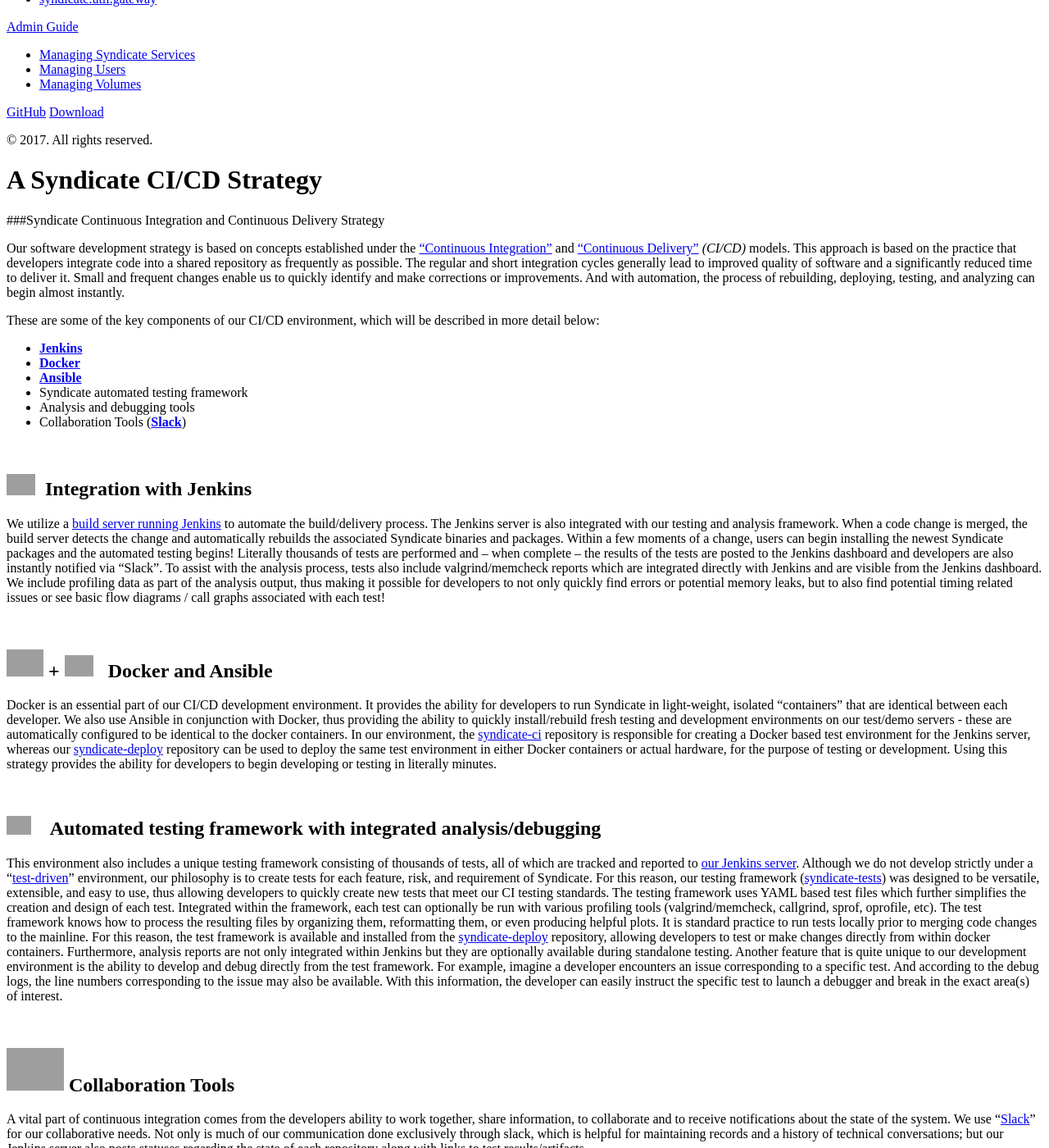
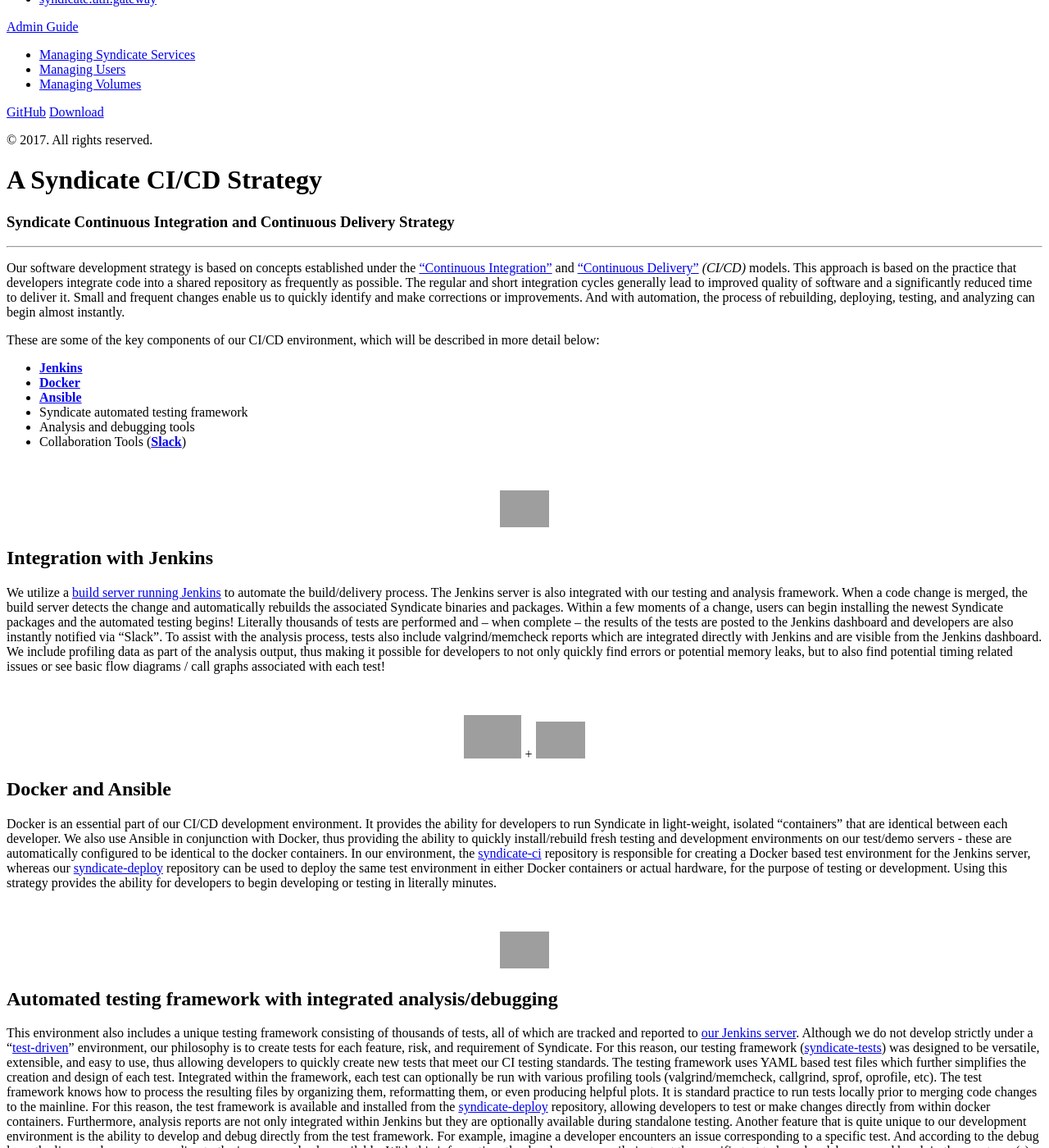
Before and after one commit to syndicate-storage/syndicate-storage.github.io, a Jekyll site: the page built from _developer/ci-cd.md, in a window 1280 px wide and 1400 px high, scrolled down 316 px. Shown: the whole window at 82% size. Built offline with Jekyll 4.4.1, drawn with Linux system fonts in a browser that asks for light colours; nearby versions of some CDN libraries; library files that are not in the unit come from our copies; some of the changed text lies outside the part shown; grey boxes are pictures that could not be loaded.

Commit message:
Adjusted CI-CD formatting

```diff
--- a/_developer/ci-cd.md
+++ b/_developer/ci-cd.md
@@ -3,9 +3,9 @@ layout: post
 title: A Syndicate CI/CD Strategy
 ---
 
-###Syndicate Continuous Integration and Continuous Delivery Strategy
+### Syndicate Continuous Integration and Continuous Delivery Strategy
 
-
+---
 Our software development strategy is based on concepts established under the [“Continuous Integration”](https://en.wikipedia.org/wiki/Continuous_integration) and [“Continuous Delivery”](https://en.wikipedia.org/wiki/Continuous_delivery) _(CI/CD)_ models.  This approach is based on the practice that developers integrate code into a shared repository as frequently as possible.  The regular and short integration cycles generally lead to improved quality of software and a significantly reduced time to deliver it.  Small and frequent changes enable us to quickly identify and make corrections or improvements.  And with automation, the process of rebuilding, deploying, testing, and analyzing can begin almost instantly.
 
 
@@ -20,33 +20,39 @@ These are some of the key components of our CI/CD environment, which will be des
 
 <br>
 
-## <img src="http://tanmaysarkar.com/wp-content/uploads/2015/03/jen.jpg" alt="DockerLogo" style="width: 35px;"/>&nbsp;&nbsp;Integration with Jenkins
+<div align="center"><img src="http://tanmaysarkar.com/wp-content/uploads/2015/03/jen.jpg" alt="DockerLogo" style="width: 60px;"/></div>
+
+## Integration with Jenkins
 
 We utilize a [build server running Jenkins](https://butler.opencloud.cs.arizona.edu/jenkins/job/syndicate-tests/) to automate the build/delivery process.  The Jenkins server is also integrated with our testing and analysis framework.  When a code change is merged, the build server detects the change and automatically rebuilds the associated Syndicate binaries and packages.  Within a few moments of a change, users can begin installing the newest Syndicate packages and the automated testing begins!  Literally thousands of tests are performed and – when complete – the results of the tests are posted to the Jenkins dashboard and developers are also instantly notified via “Slack”.  To assist with the analysis process, tests also include valgrind/memcheck reports which are integrated directly with Jenkins and are visible from the Jenkins dashboard.  We include profiling data as part of the analysis output, thus making it possible for developers to not only quickly find errors or potential memory leaks, but to also find potential timing related issues or see basic flow diagrams / call graphs associated with each test!
 
 <br>
 
-## <img src="https://www.docker.com/sites/default/files/moby_48%402x.png" alt="DockerLogo" style="width: 45px;"/> + <img src="https://encrypted-tbn0.gstatic.com/images?q=tbn:ANd9GcS4kbEocBYvX-orDbMBUtTKk9pMJcbZ0A4ojPUoLqOglGPAJH9_gQ" alt="DockerLogo" style="width: 35px;"/> &nbsp;&nbsp;Docker and Ansible
+<div align="center"><img src="https://www.docker.com/sites/default/files/moby_48%402x.png" alt="DockerLogo" style="width: 70px;"/> + <img src="https://encrypted-tbn0.gstatic.com/images?q=tbn:ANd9GcS4kbEocBYvX-orDbMBUtTKk9pMJcbZ0A4ojPUoLqOglGPAJH9_gQ" alt="DockerLogo" style="width: 60px;"/></div>
+
+## Docker and Ansible
 
 Docker is an essential part of our CI/CD development environment.  It provides the ability for developers to run Syndicate in light-weight, isolated “containers” that are identical between each developer.
 We also use Ansible in conjunction with Docker, thus providing the ability to quickly install/rebuild fresh testing and development environments on our test/demo servers - these are automatically configured to be identical to the docker containers.  In our environment, the [syndicate-ci](https://github.com/syndicate-storage/syndicate-ci) repository is responsible for creating a Docker based test environment for the Jenkins server, whereas our [syndicate-deploy](https://github.com/syndicate-storage/syndicate-deploy) repository can be used to deploy the same test environment in either Docker containers or actual hardware, for the purpose of testing or development.  Using this strategy provides the ability for developers to begin developing or testing in literally minutes.
 
 <br>
 
-## <img src="https://encrypted-tbn0.gstatic.com/images?q=tbn:ANd9GcSA9Q5l1U0U4pG4qH6ENqAI44Zjb94hpd0gDQk3U4KBKZNWdbjO" alt="DockerLogo" style="width: 30px;"/> &nbsp;&nbsp; Automated testing framework with integrated analysis/debugging
+<div align="center"><img src="https://encrypted-tbn0.gstatic.com/images?q=tbn:ANd9GcSA9Q5l1U0U4pG4qH6ENqAI44Zjb94hpd0gDQk3U4KBKZNWdbjO" alt="DockerLogo" style="width: 60px;"/></div>
+## Automated testing framework with integrated analysis/debugging
 
 This environment also includes a unique testing framework consisting of thousands of tests, all of which are tracked and reported to [our Jenkins server](https://butler.opencloud.cs.arizona.edu/jenkins/job/syndicate-tests/).  Although we do not develop strictly under a “[test-driven](https://en.wikipedia.org/wiki/Test-driven_development)” environment, our philosophy is to create tests for each feature, risk, and requirement of Syndicate.  For this reason, our testing framework ([syndicate-tests](https://github.com/syndicate-storage/syndicate-tests)) was designed to be versatile, extensible, and easy to use, thus allowing developers to quickly create new tests that meet our CI testing standards.  The testing framework uses YAML based test files which further simplifies the creation and design of each test.  Integrated within the framework, each test can optionally be run with various profiling tools (valgrind/memcheck, callgrind, sprof, oprofile, etc).   The test framework knows how to process the resulting files by organizing them, reformatting them, or even producing helpful plots.
 It is standard practice to run tests locally prior to merging code changes to the mainline.  For this reason, the test framework is available and installed from the [syndicate-deploy](https://github.com/syndicate-storage/syndicate-tests) repository, allowing developers to test or make changes directly from within docker containers.  Furthermore, analysis reports are not only integrated within Jenkins but they are optionally available during standalone testing.  Another feature that is quite unique to our development environment is the ability to develop and debug directly from the test framework.  For example, imagine a developer encounters an issue corresponding to a specific test.  And according to the debug logs, the line numbers corresponding to the issue may also be available.  With this information, the developer can easily instruct the specific test to launch a debugger and break in the exact area(s) of interest.
 
 <br>
 
-## <img src="https://encrypted-tbn0.gstatic.com/images?q=tbn:ANd9GcTPX93UjS4rdFEK3q6VZKz_sX8E3KU9qMfhHA5jAyCHwWOzhLMY" alt="DockerLogo" style="width: 70px;"/> Collaboration Tools
+<div align="center"><img src="https://encrypted-tbn0.gstatic.com/images?q=tbn:ANd9GcTPX93UjS4rdFEK3q6VZKz_sX8E3KU9qMfhHA5jAyCHwWOzhLMY" alt="DockerLogo" style="width: 100px;"/></div>
+## Collaboration Tools
 
 A vital part of continuous integration comes from the developers ability to work together, share information, to collaborate and to receive notifications about the state of the system.  We use “[Slack](https://slack.com)” for our collaborative needs.  Not only is much of our communication done exclusively through slack, which is helpful for maintaining records and a history of technical conversations; but our Jenkins server also posts statuses regarding the state of each repository along with links to test results/artifacts.
 
 <br>
 <div align="center">
-[Watch the Syndicate CI/CD demonstration video](https://www.youtube.com/watch?v=ktNPYyWsUak&t=2s)
+<a href="https://www.youtube.com/watch?v=ktNPYyWsUak&t=2s">Watch the Syndicate CI/CD demonstration video</a>
 </div>
 <br>
 ---
```
